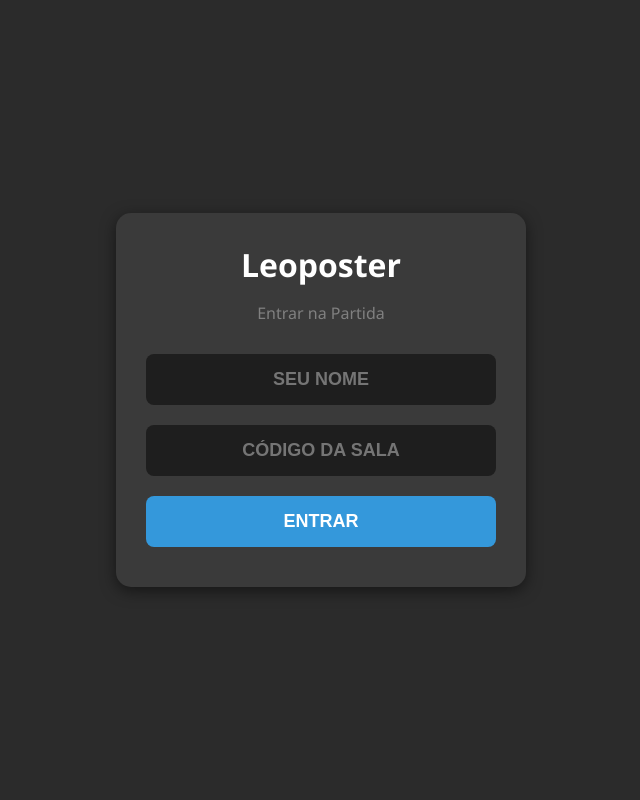
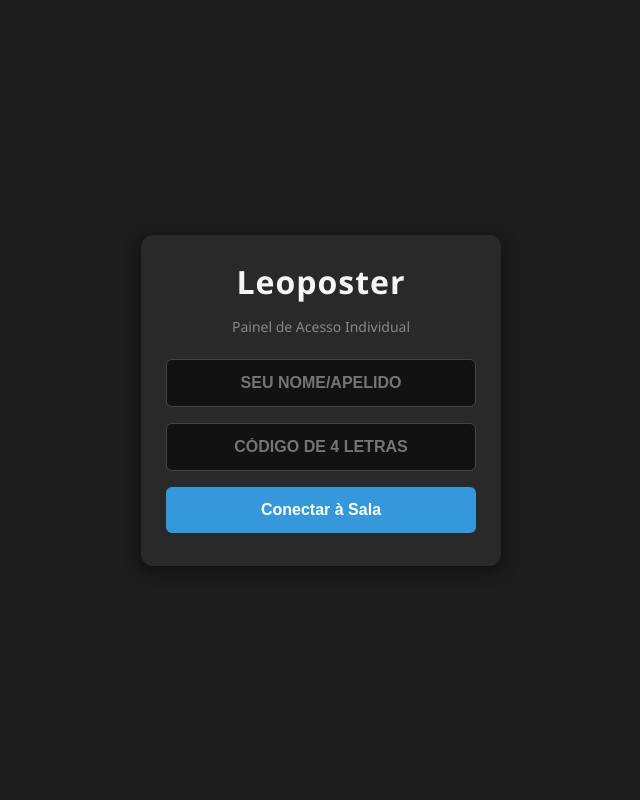
Before and after one commit to Leonnexus/Leoposter-Online, a Flask app: page / in a window 1280 px wide. Shown: the whole page, without its empty margins (319-959 px from the left). Run offline with Flask 3, Linux system fonts and the light colour scheme; some libraries are stand-ins or nearby versions.

Commit message:
Revamp jogador.html for better player experience
Updated the player interface with improved styles and functionality.

```diff
--- a/templates/jogador.html
+++ b/templates/jogador.html
@@ -3,68 +3,73 @@
 <head>
     <meta charset="UTF-8">
     <meta name="viewport" content="width=device-width, initial-scale=1.0, maximum-scale=1.0, user-scalable=no">
-    <title>Leoposter</title>
+    <title>Leoposter - Dispositivo do Jogador</title>
     <script src="https://cdnjs.cloudflare.com/ajax/libs/socket.io/4.7.2/socket.io.js"></script>
     <style>
-        body { font-family: 'Segoe UI', Tahoma, sans-serif; background-color: #2b2b2b; color: white; display: flex; flex-direction: column; align-items: center; justify-content: center; height: 100vh; margin: 0; text-align: center;}
-        .box { background: #3a3a3a; padding: 30px; border-radius: 15px; width: 85%; max-width: 350px; box-shadow: 0 4px 15px rgba(0,0,0,0.5); }
-        input, button { width: 100%; padding: 15px; margin: 10px 0; border-radius: 8px; border: none; font-size: 18px; box-sizing: border-box; }
-        input { background: #1e1e1e; color: white; text-align: center; text-transform: uppercase; font-weight: bold;}
-        button { background-color: #3498db; color: white; font-weight: bold; cursor: pointer; }
-        .escondido { display: none; }
-        .spinner { border: 4px solid rgba(255,255,255,0.1); border-left-color: #3498db; border-radius: 50%; width: 40px; height: 40px; animation: spin 1s linear infinite; margin: 20px auto; }
+        body { font-family: 'Segoe UI', Tahoma, sans-serif; background-color: #1c1c1c; color: #f5f5f5; display: flex; flex-direction: column; align-items: center; justify-content: center; height: 100vh; margin: 0; text-align: center; overflow: hidden; }
+        .box { background: #292929; padding: 25px; border-radius: 12px; width: 88%; max-width: 360px; box-shadow: 0 4px 15px rgba(0,0,0,0.5); box-sizing: border-box; }
+        input, button { width: 100%; padding: 14px; margin: 8px 0; border-radius: 6px; border: none; font-size: 16px; box-sizing: border-box; font-weight: bold; }
+        input { background: #121212; color: white; text-align: center; text-transform: uppercase; border: 1px solid #444; }
+        button { background-color: #3498db; color: white; cursor: pointer; transition: 0.2s; }
+        button:hover { filter: brightness(1.1); }
+        .escondido { display: none !important; }
+        .spinner { border: 4px solid rgba(255,255,255,0.1); border-left-color: #3498db; border-radius: 50%; width: 35px; height: 35px; animation: spin 1s linear infinite; margin: 15px auto; }
         @keyframes spin { 0% { transform: rotate(0deg); } 100% { transform: rotate(360deg); } }
-
-        /* Estilos do Cartão do Jogo */
-        #tela-jogo { width: 90%; max-width: 400px; padding: 20px; border-radius: 15px; border: 4px solid transparent; background-color: #1e1e1e;}
+        #tela-jogo { width: 88%; max-width: 380px; padding: 25px; border-radius: 12px; border: 4px solid transparent; background-color: #121212; box-sizing: border-box; }
         .inocente { border-color: #2ecc71 !important; }
         .impostor { border-color: #e74c3c !important; }
-        .palavra-gigante { font-size: 40px; font-weight: bold; margin: 20px 0; font-family: Impact, sans-serif;}
+        .palavra-gigante { font-size: 38px; font-weight: bold; margin: 15px 0; font-family: Impact, sans-serif; letter-spacing: 1px; }
+        .voto-btn { background-color: #2c3e50; margin: 6px 0; border: 1px solid #34495e; text-transform: uppercase; }
+        .voto-btn:active { background-color: #d35400; }
     </style>
 </head>
 <body>
 
     <div class="box" id="tela-login">
-        <h1 style="margin: 0 0 5px 0;">Leoposter</h1>
-        <p style="color: gray; margin-bottom: 20px;">Entrar na Partida</p>
-        <input type="text" id="ipt-nome" placeholder="SEU NOME" autocomplete="off">
-        <input type="text" id="ipt-codigo" placeholder="CÓDIGO DA SALA" maxlength="4" autocomplete="off">
-        <button onclick="entrar()">ENTRAR</button>
+        <h1 style="margin: 0 0 5px 0; font-size: 32px; letter-spacing: 1px;">Leoposter</h1>
+        <p style="color: #888; margin-bottom: 15px; font-size: 14px;">Painel de Acesso Individual</p>
+        <input type="text" id="ipt-nome" placeholder="Seu Nome/Apelido" autocomplete="off">
+        <input type="text" id="ipt-codigo" placeholder="Código de 4 Letras" maxlength="4" autocomplete="off">
+        <button onclick="entrar()">Conectar à Sala</button>
     </div>
 
     <div class="box escondido" id="tela-espera">
-        <h2>Você está na sala!</h2>
-        <p style="color: #2ecc71; font-weight: bold;">Identidade: <span id="meu-nome"></span></p>
+        <h2 style="margin-top: 5px;">Conectado com Sucesso!</h2>
+        <p style="color: #2ecc71; font-weight: bold; font-size: 18px;">ID: <span id="meu-nome"></span></p>
         <div class="spinner"></div>
-        <p style="color: gray;">Olhe para a tela principal e aguarde...</p>
+        <p style="color: #888; font-size: 14px;">Aguarde o Host realizar a distribuição das credenciais...</p>
     </div>
 
     <div id="tela-jogo" class="escondido">
-        <h3 id="tema-display" style="color: gray; text-transform: uppercase; margin-top: 0;">TEMA</h3>
-
-        <h2 id="papel-titulo" style="font-size: 28px; margin: 10px 0;">PAPEL</h2>
-        <div id="caos-alerta" style="color: yellow; font-weight: bold; font-size: 14px; margin-bottom: 10px;" class="escondido">[ ELEMENTO DO CAOS ATIVO ]</div>
-
-        <p style="color: gray; margin-bottom: 0;" id="subtitulo">A Palavra é:</p>
+        <h3 id="tema-display" style="color: #777; text-transform: uppercase; margin-top: 0; letter-spacing: 1px;">TEMA</h3>
+        <h2 id="papel-titulo" style="font-size: 26px; margin: 8px 0;">INOCENTE / IMPOSTOR</h2>
+        <div id="caos-alerta" style="color: #f1c40f; font-weight: bold; font-size: 13px; margin-bottom: 8px;" class="escondido">⚠️ ADVERTÊNCIA: ELEMENTO DO CAOS ATIVO</div>
+        <p style="color: #666; margin-bottom: 0;" id="subtitulo">Sua Informação Secreta:</p>
         <div class="palavra-gigante" id="palavra-secreta">----</div>
-
-        <p id="trapaca-alerta" style="color: orange; font-weight: bold; font-size: 14px;" class="escondido">Sua equipe: <span id="equipe-nomes"></span></p>
-
-        <button onclick="esconderTela()" style="background-color: #555;">ESCONDER TELA</button>
+        <p id="trapaca-alerta" style="color: #e67e22; font-weight: bold; font-size: 13px; background: #2c1a0a; padding: 8px; border-radius: 4px;" class="escondido">Cúmplices: <span id="equipe-nomes"></span></p>
+        <button onclick="esconderTela()" style="background-color: #333; margin-top: 15px;">Ocultar Informações</button>
     </div>
 
     <div class="box escondido" id="tela-escondida">
-        <h2>🤫 Shhh...</h2>
-        <p>Preste atenção na discussão.</p>
+        <h2>🔒 Tela Protegida</h2>
+        <p style="color: #aaa; font-size: 15px;">Mantenha suas informações em segredo. Preste atenção nas declarações orais do grupo.</p>
+    </div>
+
+    <div class="box escondido" id="tela-votacao">
+        <h2 style="margin-top: 0; color: #e74c3c;">VOTAÇÃO SECRETA</h2>
+        <p style="color: #aaa; font-size: 14px; margin-bottom: 15px;">Selecione o suspeito que você acredita ser o Impostor:</p>
+        <div id="botoes-votacao"></div>
     </div>
 
     <script>
         const socket = io();
 
         function entrar() {
-            const nome = document.getElementById('ipt-nome').value;
-            const codigo = document.getElementById('ipt-codigo').value;
-            socket.emit('entrar_na_sala', { nome: nome, codigo: codigo });
+            const nome = document.getElementById('ipt-nome').value.trim();
+            const codigo = document.getElementById('ipt-codigo').value.trim();
+            if(nome && codigo) {
+                socket.emit('entrar_na_sala', { nome: nome, codigo: codigo });
+            }
         }
 
         socket.on('erro_conexao', (dados) => { alert(dados.mensagem); });
@@ -75,26 +80,25 @@
             document.getElementById('meu-nome').innerText = dados.nome;
         });
 
-        // O MOMENTO MÁGICO: O Servidor envia a carta para este celular
         socket.on('distribuir_papeis', (dados) => {
             document.getElementById('tela-espera').classList.add('escondido');
+            document.getElementById('tela-escondida').classList.add('escondido');
+            document.getElementById('tela-votacao').classList.add('escondido');
+
             const telaJogo = document.getElementById('tela-jogo');
             telaJogo.classList.remove('escondido');
-
             document.getElementById('tema-display').innerText = dados.tema;
             document.getElementById('palavra-secreta').innerText = dados.palavra_ou_dica;
 
-            // Controle do Caos
             if (dados.caos_ativo) document.getElementById('caos-alerta').classList.remove('escondido');
             else document.getElementById('caos-alerta').classList.add('escondido');
 
             if (dados.papel === 'impostor') {
-                telaJogo.className = 'impostor'; // Borda Vermelha
+                telaJogo.className = 'impostor';
                 document.getElementById('papel-titulo').innerText = "VOCÊ É O IMPOSTOR";
                 document.getElementById('papel-titulo').style.color = "#e74c3c";
-                document.getElementById('subtitulo').innerText = "A Dica Vaga é:";
+                document.getElementById('subtitulo').innerText = "Sua Palavra de Dica Vaga:";
 
-                // Controle da Trapaça (Aliados)
                 if (dados.equipe && dados.equipe.length > 0) {
                     document.getElementById('trapaca-alerta').classList.remove('escondido');
                     document.getElementById('equipe-nomes').innerText = dados.equipe.join(', ');
@@ -102,10 +106,10 @@
                     document.getElementById('trapaca-alerta').classList.add('escondido');
                 }
             } else {
-                telaJogo.className = 'inocente'; // Borda Verde
+                telaJogo.className = 'inocente';
                 document.getElementById('papel-titulo').innerText = "VOCÊ É INOCENTE";
                 document.getElementById('papel-titulo').style.color = "#2ecc71";
-                document.getElementById('subtitulo').innerText = "A Palavra Secreta é:";
+                document.getElementById('subtitulo').innerText = "Sua Palavra Secreta Identificada:";
                 document.getElementById('trapaca-alerta').classList.add('escondido');
             }
         });
@@ -114,6 +118,43 @@
             document.getElementById('tela-jogo').classList.add('escondido');
             document.getElementById('tela-escondida').classList.remove('escondido');
         }
+
+        socket.on('ir_para_tela_votacao', (dados) => {
+            document.getElementById('tela-escondida').classList.add('escondido');
+            document.getElementById('tela-jogo').classList.add('escondido');
+            document.getElementById('tela-espera').classList.add('escondido');
+            document.getElementById('tela-votacao').classList.remove('escondido');
+
+            const divBotoes = document.getElementById('botoes-votacao');
+            divBotoes.innerHTML = '';
+            const meuNome = document.getElementById('meu-nome').innerText;
+
+            dados.jogadores.forEach(jogador => {
+                if(jogador !== meuNome) {
+                    const btn = document.createElement('button');
+                    btn.className = 'voto-btn';
+                    btn.innerText = jogador;
+                    btn.onclick = () => enviarVoto(jogador);
+                    divBotoes.appendChild(btn);
+                }
+            });
+        });
+
+        function enviarVoto(nomeVotado) {
+            const meuNome = document.getElementById('meu-nome').innerText;
+            const codigo = document.getElementById('ipt-codigo').value;
+
+            socket.emit('enviar_voto', { codigo: codigo, nome: meuNome, voto: nomeVotado });
+
+            document.getElementById('tela-votacao').classList.add('escondido');
+            document.getElementById('tela-espera').classList.remove('escondido');
+            document.getElementById('tela-espera').innerHTML = "<h3>Voto Computado!</h3><p style='color:#aaa;'>Aguarde a finalização da apuração pelo Host principal...</p>";
+        }
+
+        socket.on('votacao_encerrada_celular', () => {
+            document.getElementById('tela-espera').classList.remove('escondido');
+            document.getElementById('tela-espera').innerHTML = "<h3>Rodada Encerrada</h3><p style='color:#aaa;'>Confira os resultados e pontuações na tela principal.</p>";
+        });
     </script>
 </body>
 </html>
```
